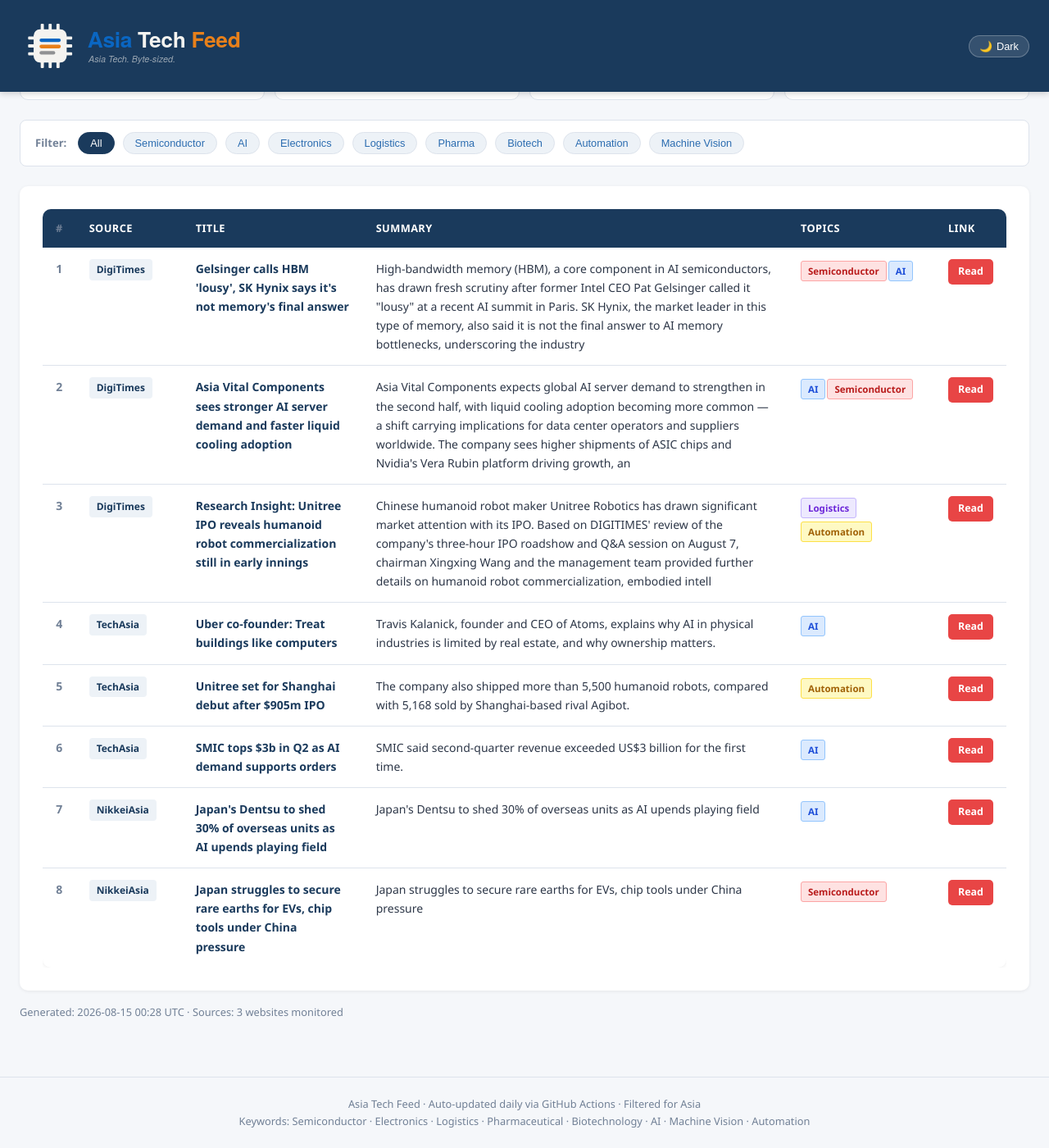
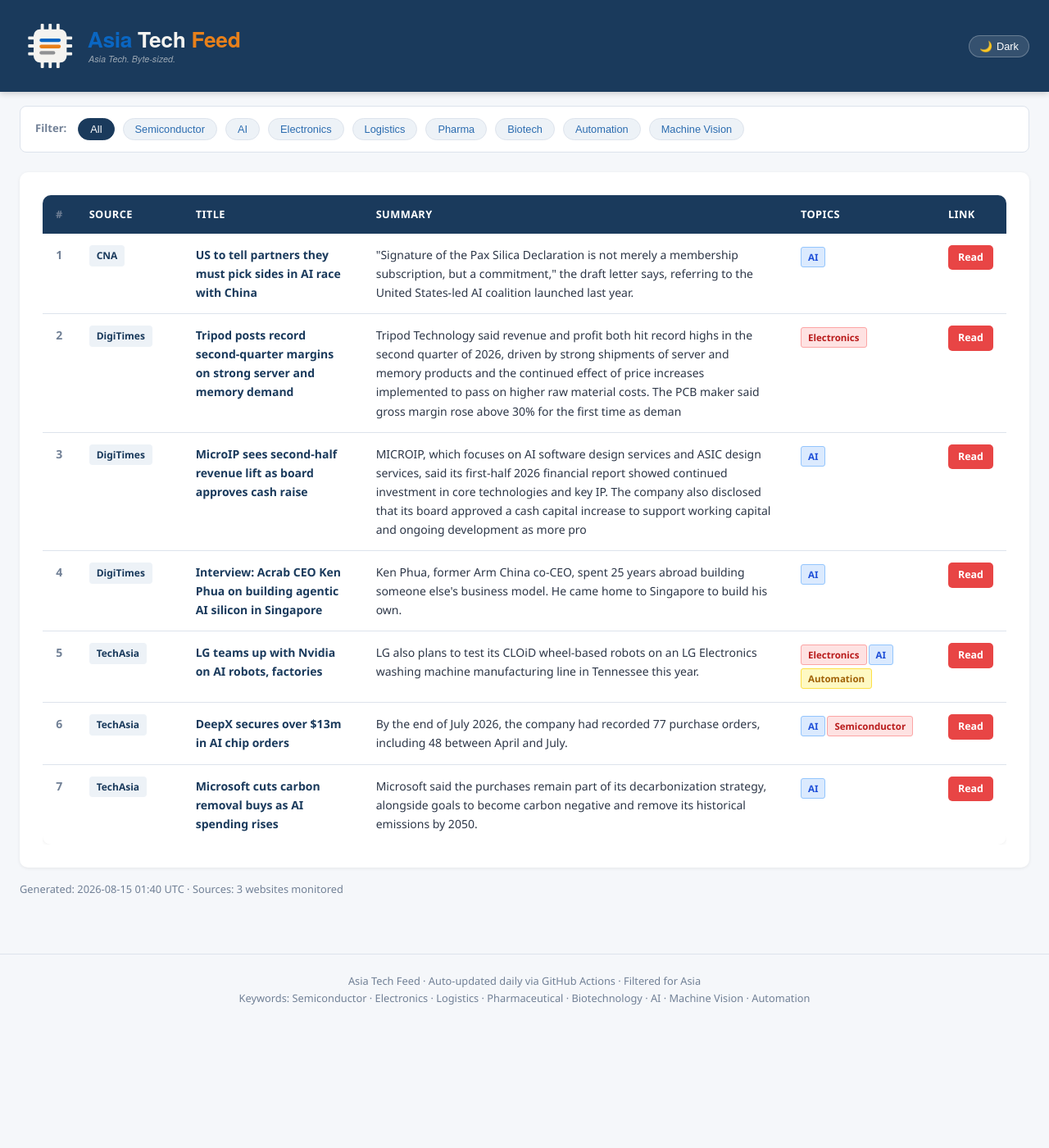
Before and after one commit to asiatechfeed/Asia-Tech-Feed, a Jekyll site: the page built from _posts/2026-08-15-asia-tech-news-digest.md, in a window 1280 px wide and 1400 px high, scrolled down 620 px. Shown: the whole window at 82% size. Built offline with Jekyll 4.4.1, drawn with Linux system fonts in a browser that asks for light colours; a script that is not in the unit is left out; after the commit the page ends 1870 px from its top, so only the background shows below that; some of the changed text lies outside the part shown.

Commit message:
📰 News digest 2026-08-15 (7 articles)

```diff
--- a/_posts/2026-08-15-asia-tech-news-digest.md
+++ b/_posts/2026-08-15-asia-tech-news-digest.md
@@ -1,16 +1,16 @@
 ---
 layout: post
 title: "Asia Tech News Digest - August 15, 2026"
-date: 2026-08-15 08:28:46 +0800
-articles_count: 8
+date: 2026-08-15 09:40:25 +0800
+articles_count: 7
 sources_count: 3
-sources: ["DigiTimes", "NikkeiAsia", "TechAsia"]
+sources: ["CNA", "DigiTimes", "TechAsia"]
 csv_file: /assets/data/news-2026-08-15.tsv
-featured_title: "Gelsinger calls HBM 'lousy', SK Hynix says it's not memory's final answer"
-featured_url: "https://www.digitimes.com/news/a20260814PD227/hbm-sk-hynix-pat-gelsinger-component-semiconductors.html"
-featured_source: "DigiTimes"
-featured_summary: "High-bandwidth memory (HBM), a core component in AI semiconductors, has drawn fresh scrutiny after former Intel CEO Pat Gelsinger called it \"lousy\" at a recent AI summit in Paris. SK Hynix, the market leader in this type of memory, also said it is not the final answer to AI memory bottlenecks, underscoring the industry"
-featured_image: "https://img.digitimes.com/newsshow/20260814pd227_files/2_b.jpg"
+featured_title: "US to tell partners they must pick sides in AI race with China"
+featured_url: "https://www.channelnewsasia.com/east-asia/us-china-ai-race-pax-silica-waico-6320671"
+featured_source: "CNA"
+featured_summary: "\"Signature of the Pax Silica Declaration is not merely a membership subscription, but a commitment,\" the draft letter says, referring to the United States-led AI coalition launched last year."
+featured_image: "https://dam.mediacorp.sg/image/upload/s--ppZB1XJv--/c_fill,g_auto,h_676,w_1200/fl_relative,g_south_east,l_mediacorp:cna:watermark:2024-04:reuters_1,w_0.1/f_auto,q_auto/v1/one-cms/core/2026-08-14T210941Z_1_LYNXMPEM7D1NX_RTROPTP_3_USA-CONGRESS-AI.JPG?itok=6tnu6Ng4"
 ---
 
 <table class="news-table">
@@ -27,67 +27,59 @@ featured_image: "https://img.digitimes.com/newsshow/20260814pd227_files/2_b.jpg"
 <tbody>
 <tr>
   <td class="col-num">1</td>
-  <td class="col-source"><span class="source-badge">DigiTimes</span></td>
-  <td class="col-title"><span class="article-title">Gelsinger calls HBM 'lousy', SK Hynix says it's not memory's final answer</span></td>
-  <td class="col-summary">High-bandwidth memory (HBM), a core component in AI semiconductors, has drawn fresh scrutiny after former Intel CEO Pat Gelsinger called it "lousy" at a recent AI summit in Paris. SK Hynix, the market leader in this type of memory, also said it is not the final answer to AI memory bottlenecks, underscoring the industry</td>
-  <td class="col-tags"><span class="tag semi">Semiconductor</span><span class="tag ai">AI</span></td>
-  <td class="col-link"><a class="btn-link" href="https://www.digitimes.com/news/a20260814PD227/hbm-sk-hynix-pat-gelsinger-component-semiconductors.html" target="_blank" rel="noopener">Read</a></td>
+  <td class="col-source"><span class="source-badge">CNA</span></td>
+  <td class="col-title"><span class="article-title">US to tell partners they must pick sides in AI race with China</span></td>
+  <td class="col-summary">"Signature of the Pax Silica Declaration is not merely a membership subscription, but a commitment," the draft letter says, referring to the United States-led AI coalition launched last year.</td>
+  <td class="col-tags"><span class="tag ai">AI</span></td>
+  <td class="col-link"><a class="btn-link" href="https://www.channelnewsasia.com/east-asia/us-china-ai-race-pax-silica-waico-6320671" target="_blank" rel="noopener">Read</a></td>
 </tr>
 <tr>
   <td class="col-num">2</td>
   <td class="col-source"><span class="source-badge">DigiTimes</span></td>
-  <td class="col-title"><span class="article-title">Asia Vital Components sees stronger AI server demand and faster liquid cooling adoption</span></td>
-  <td class="col-summary">Asia Vital Components expects global AI server demand to strengthen in the second half, with liquid cooling adoption becoming more common — a shift carrying implications for data center operators and suppliers worldwide. The company sees higher shipments of ASIC chips and Nvidia's Vera Rubin platform driving growth, an</td>
-  <td class="col-tags"><span class="tag ai">AI</span><span class="tag semi">Semiconductor</span></td>
-  <td class="col-link"><a class="btn-link" href="https://www.digitimes.com/news/a20260813PD220/avc-ai-server-liquid-cooling-demand-adoption.html" target="_blank" rel="noopener">Read</a></td>
+  <td class="col-title"><span class="article-title">Tripod posts record second-quarter margins on strong server and memory demand</span></td>
+  <td class="col-summary">Tripod Technology said revenue and profit both hit record highs in the second quarter of 2026, driven by strong shipments of server and memory products and the continued effect of price increases implemented to pass on higher raw material costs. The PCB maker said gross margin rose above 30% for the first time as deman</td>
+  <td class="col-tags"><span class="tag semi">Electronics</span></td>
+  <td class="col-link"><a class="btn-link" href="https://www.digitimes.com/news/a20260813PD251/revenue-profit-tripod-demand-2026.html?chid=10" target="_blank" rel="noopener">Read</a></td>
 </tr>
 <tr>
   <td class="col-num">3</td>
   <td class="col-source"><span class="source-badge">DigiTimes</span></td>
-  <td class="col-title"><span class="article-title">Research Insight: Unitree IPO reveals humanoid robot commercialization still in early innings</span></td>
-  <td class="col-summary">Chinese humanoid robot maker Unitree Robotics has drawn significant market attention with its IPO. Based on DIGITIMES' review of the company's three-hour IPO roadshow and Q&A session on August 7, chairman Xingxing Wang and the management team provided further details on humanoid robot commercialization, embodied intell</td>
-  <td class="col-tags"><span class="tag logis">Logistics</span><span class="tag auto">Automation</span></td>
-  <td class="col-link"><a class="btn-link" href="https://www.digitimes.com/news/a20260814PD218/robot-ipo-industrial-2025-manufacturing.html" target="_blank" rel="noopener">Read</a></td>
+  <td class="col-title"><span class="article-title">MicroIP sees second-half revenue lift as board approves cash raise</span></td>
+  <td class="col-summary">MICROIP, which focuses on AI software design services and ASIC design services, said its first-half 2026 financial report showed continued investment in core technologies and key IP. The company also disclosed that its board approved a cash capital increase to support working capital and ongoing development as more pro</td>
+  <td class="col-tags"><span class="tag ai">AI</span></td>
+  <td class="col-link"><a class="btn-link" href="https://www.digitimes.com/news/a20260813PD252/design-revenue-asic-2026-software.html" target="_blank" rel="noopener">Read</a></td>
 </tr>
 <tr>
   <td class="col-num">4</td>
-  <td class="col-source"><span class="source-badge">TechAsia</span></td>
-  <td class="col-title"><span class="article-title">Uber co-founder: Treat buildings like computers</span></td>
-  <td class="col-summary">Travis Kalanick, founder and CEO of Atoms, explains why AI in physical industries is limited by real estate, and why ownership matters.</td>
+  <td class="col-source"><span class="source-badge">DigiTimes</span></td>
+  <td class="col-title"><span class="article-title">Interview: Acrab CEO Ken Phua on building agentic AI silicon in Singapore</span></td>
+  <td class="col-summary">Ken Phua, former Arm China co-CEO, spent 25 years abroad building someone else's business model. He came home to Singapore to build his own.</td>
   <td class="col-tags"><span class="tag ai">AI</span></td>
-  <td class="col-link"><a class="btn-link" href="https://www.techinasia.com/travis-kalanick-treat-buildings-like-computers" target="_blank" rel="noopener">Read</a></td>
+  <td class="col-link"><a class="btn-link" href="https://www.digitimes.com/news/a20260813VL211/arm-silicon-business-software.html" target="_blank" rel="noopener">Read</a></td>
 </tr>
 <tr>
   <td class="col-num">5</td>
   <td class="col-source"><span class="source-badge">TechAsia</span></td>
-  <td class="col-title"><span class="article-title">Unitree set for Shanghai debut after $905m IPO</span></td>
-  <td class="col-summary">The company also shipped more than 5,500 humanoid robots, compared with 5,168 sold by Shanghai-based rival Agibot.</td>
-  <td class="col-tags"><span class="tag auto">Automation</span></td>
-  <td class="col-link"><a class="btn-link" href="https://www.techinasia.com/unitree-outships-us-humanoid-rivals-as-china-leads-hardware" target="_blank" rel="noopener">Read</a></td>
+  <td class="col-title"><span class="article-title">LG teams up with Nvidia on AI robots, factories</span></td>
+  <td class="col-summary">LG also plans to test its CLOiD wheel-based robots on an LG Electronics washing machine manufacturing line in Tennessee this year.</td>
+  <td class="col-tags"><span class="tag semi">Electronics</span><span class="tag ai">AI</span><span class="tag auto">Automation</span></td>
+  <td class="col-link"><a class="btn-link" href="https://www.techinasia.com/lg-chem-plans-9-7b-rd-push-for-chips-robot-tech" target="_blank" rel="noopener">Read</a></td>
 </tr>
 <tr>
   <td class="col-num">6</td>
   <td class="col-source"><span class="source-badge">TechAsia</span></td>
-  <td class="col-title"><span class="article-title">SMIC tops $3b in Q2 as AI demand supports orders</span></td>
-  <td class="col-summary">SMIC said second-quarter revenue exceeded US$3 billion for the first time.</td>
-  <td class="col-tags"><span class="tag ai">AI</span></td>
-  <td class="col-link"><a class="btn-link" href="https://www.techinasia.com/china-chipmaker-smic-posts-61-jump-in-q4-profit" target="_blank" rel="noopener">Read</a></td>
+  <td class="col-title"><span class="article-title">DeepX secures over $13m in AI chip orders</span></td>
+  <td class="col-summary">By the end of July 2026, the company had recorded 77 purchase orders, including 48 between April and July.</td>
+  <td class="col-tags"><span class="tag ai">AI</span><span class="tag semi">Semiconductor</span></td>
+  <td class="col-link"><a class="btn-link" href="https://www.techinasia.com/south-korean-ai-chip-startup-deepx-raises-293m" target="_blank" rel="noopener">Read</a></td>
 </tr>
 <tr>
   <td class="col-num">7</td>
-  <td class="col-source"><span class="source-badge">NikkeiAsia</span></td>
-  <td class="col-title"><span class="article-title">Japan's Dentsu to shed 30% of overseas units as AI upends playing field</span></td>
-  <td class="col-summary">Japan's Dentsu to shed 30% of overseas units as AI upends playing field</td>
+  <td class="col-source"><span class="source-badge">TechAsia</span></td>
+  <td class="col-title"><span class="article-title">Microsoft cuts carbon removal buys as AI spending rises</span></td>
+  <td class="col-summary">Microsoft said the purchases remain part of its decarbonization strategy, alongside goals to become carbon negative and remove its historical emissions by 2050.</td>
   <td class="col-tags"><span class="tag ai">AI</span></td>
-  <td class="col-link"><a class="btn-link" href="https://asia.nikkei.com/business/companies/japan-s-dentsu-to-shed-30-of-overseas-units-as-ai-upends-playing-field" target="_blank" rel="noopener">Read</a></td>
-</tr>
-<tr>
-  <td class="col-num">8</td>
-  <td class="col-source"><span class="source-badge">NikkeiAsia</span></td>
-  <td class="col-title"><span class="article-title">Japan struggles to secure rare earths for EVs, chip tools under China pressure</span></td>
-  <td class="col-summary">Japan struggles to secure rare earths for EVs, chip tools under China pressure</td>
-  <td class="col-tags"><span class="tag semi">Semiconductor</span></td>
-  <td class="col-link"><a class="btn-link" href="https://asia.nikkei.com/business/materials/japan-struggles-to-secure-rare-earths-for-evs-chip-tools-under-china-pressure" target="_blank" rel="noopener">Read</a></td>
+  <td class="col-link"><a class="btn-link" href="https://www.techinasia.com/microsoft-emissions-rose-27-ai-buildout-grew" target="_blank" rel="noopener">Read</a></td>
 </tr>
 </tbody>
 </table>
```
Also changed, not shown: _data/seen_urls.json (+8 -1 lines), _digest_meta.json (+19 -19 lines), assets/data/news-2026-08-15.tsv (+7 -8 lines), assets/data/search-index.json.
